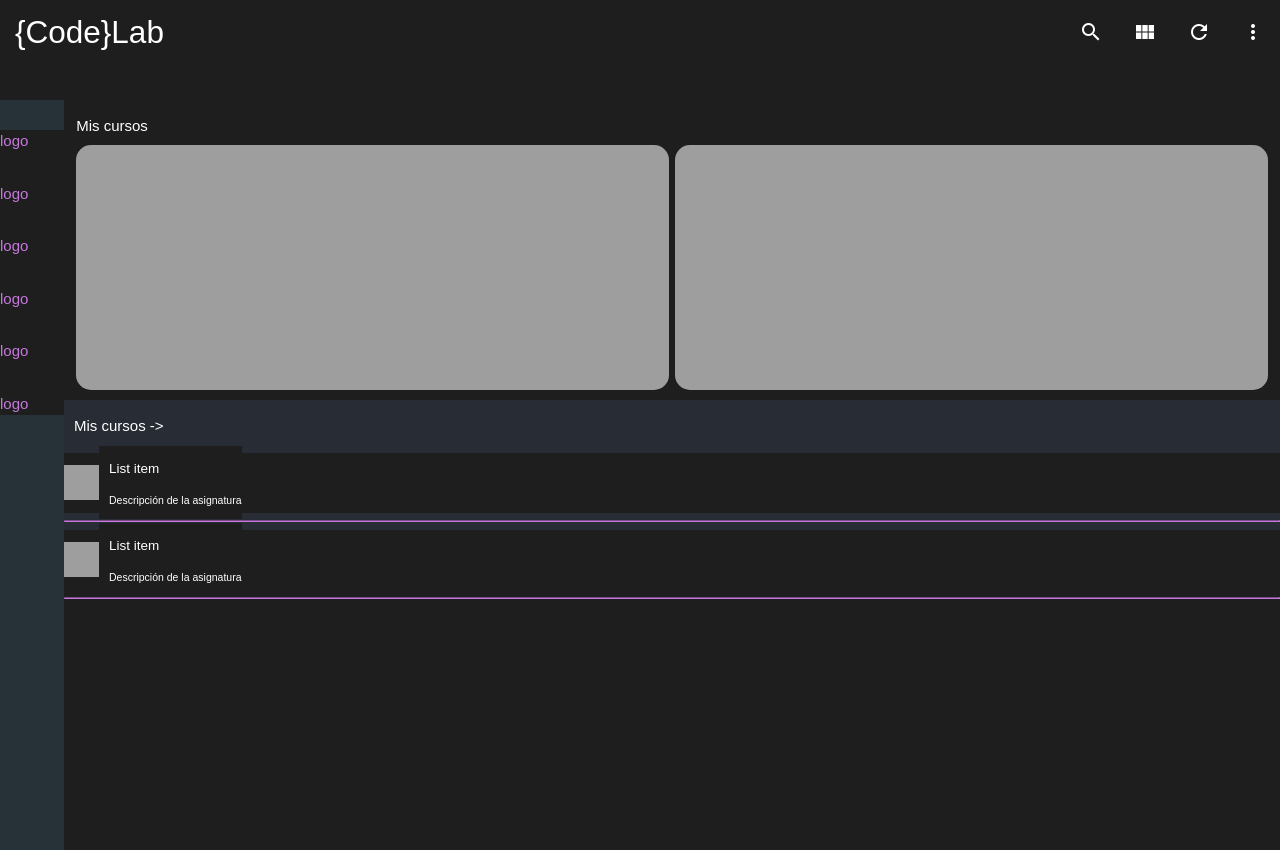
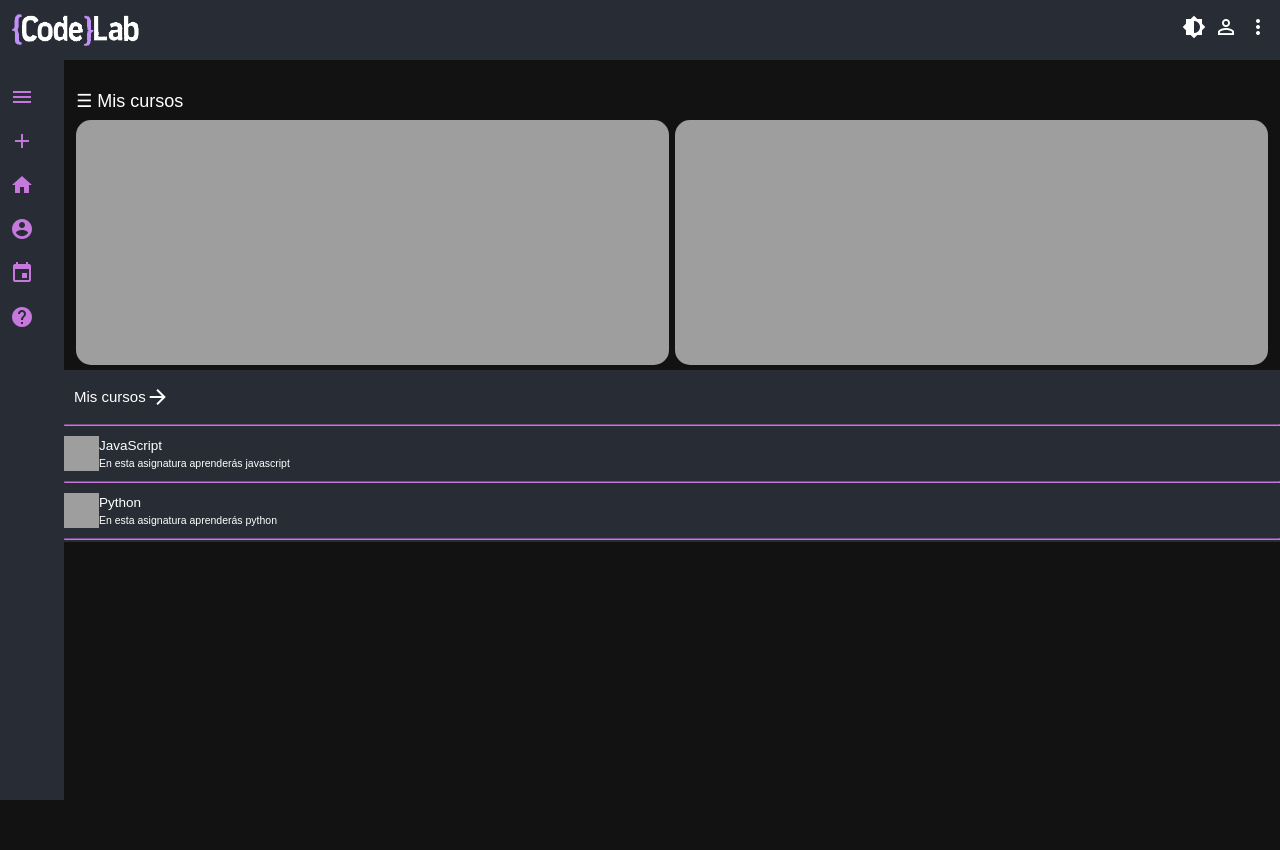
Before and after one commit to kassyade/CodeLab, a plain HTML site: page asignaturas.html in a window 1280 px wide. Drawn offline with nearby package versions, Linux system fonts and the light colour scheme.

Commit message:
asignaturas acabado con los iconos del materialize

```diff
--- a/Asignaturas.html
+++ b/asignaturas.html
@@ -23,52 +23,50 @@
         </div> -->
 
 
-        <nav class="encabezado blue-grey darken-4">
-            <div class="barra-menu">despl</div>
-            <div class="nav-wrapper">
-              <a href="#!" class="brand-logo"><i class="material-icons"></i>{Code}Lab</a>
-              <ul class="right hide-on-med-and-down">
-                <li><a href="sass.html"><i class="material-icons">search</i></a></li>
-                <li><a href="badges.html"><i class="material-icons">view_module</i></a></li>
-                <li><a href="collapsible.html"><i class="material-icons">refresh</i></a></li>
-                <li><a href="mobile.html"><i class="material-icons">more_vert</i></a></li>
-              </ul>
-            </div>
-        </nav>
-        <div class="barra-lateral blue-grey darken-4">
-            <div id="barra-logos">
-                <div>logo</div>
-                <div>logo</div>
-                <div>logo</div>
-                <div>logo</div>
-                <div>logo</div>
-                <div>logo</div>
-            </div>
+        <header class="header-asignaturas">
+            <img class="logo" src="imagenes/LogoTN2.png" alt="Logo Code Lab">
+            <ul>
+                <li><i class="material-icons">brightness_medium</i></li>
+                <li><i class="material-icons">perm_identity</i></li>
+                <li><i class="material-icons">more_vert</i></li>
+            </ul>
+        </header>
+        <div class="barra-lateral">
+            <ul>
+                <li><i class="material-icons">menu</i></li>
+                <li><i class="material-icons">add</i></li>
+            </ul>
+            <ul>
+                <li><i class="material-icons">home</i></li>
+                <li><i class="material-icons">account_circle</i></li>
+                <li><i class="material-icons">event</i></li>
+                <li><i class="material-icons">help</i></li>
+            </ul>
         </div>
 
         <div id="idImag">
-            <p>Mis cursos</p>
+            <p>☰ Mis cursos</p>
             <iframe src="logo1-local.html" id="logo1" frameborder="0" scrolling="no"></iframe>
             <iframe src="logo5-local.html" id="logo1-pequeño" frameborder="0" scrolling="no"></iframe>
             <iframe src="logo2-local.html" id="logo2" frameborder="0" scrolling="no"></iframe>
             <iframe src="logo6-local.html" id="logo2-pequeño" frameborder="0" scrolling="no"></iframe>
         </div>
         <div id="lista">
-            <p>Mis cursos -></p>
+            <p class="p-titulo">Mis cursos <i class="material-icons">arrow_forward</i></p><hr>
             <div class="listado">
                 <iframe src="logo3-local.html" id="logo3" frameborder="0" scrolling="no"></iframe>
-                <div>
-                    <p class="tit-asignatura">List item</p>
-                    <p class="parr-gris">Descripción de la asignatura</p>
-                </div>
+                <ul>
+                    <li class="tit-asignatura">JavaScript</li>
+                    <li class="parr-gris">En esta asignatura aprenderás javascript</lic>
+                </ul>
             </div>
             <hr>
             <div class="listado">
                 <iframe src="logo4-local.html" id="logo4" frameborder="0" scrolling="no"></iframe>
-                <div>
-                    <p class="tit-asignatura">List item</p>
-                    <p class="parr-gris">Descripción de la asignatura</p>
-                </div>
+                <ul>
+                    <li class="tit-asignatura">Python</li>
+                    <li class="parr-gris">En esta asignatura aprenderás python</lic>
+                </ul>
             </div>
             <hr>
         </div>
--- a/css/scss/_asignaturas.scss
+++ b/css/scss/_asignaturas.scss
@@ -1,5 +1,5 @@
 
-body>*{
+#idPagAsignaturas>*{
     //border: 1px solid white;
     color: white;
 }
@@ -8,30 +8,35 @@ body>*{
 hr {border-color: #C678DD;}
 
 #idPagAsignaturas {
+    background-color: $fondo-negro;
     display: grid;
     grid-template-columns: 5% 95%;
-    grid-template-rows: 100px 300px 150px 300px;
+    grid-template-rows: 70px 300px 172px 300px;
 }
 
 #lista {background-color: $menu;}
 
-.encabezado {
+.header-asignaturas {
+    @extend .header-global;
     grid-row: 1;
     grid-column: 1/3;
-    height: 100px;
-    #logos-pequeños {
-        color: #b2b2b2;
+    display: flex;
+    justify-content: space-between;
+    align-items: center;
+    ul {
+        display: flex;
+        column-gap: 8px;
     }
 }
 
 .barra-lateral {
+    @extend .lateral-global;
     grid-template-columns: 1;
     grid-row: 2/5;
-    #barra-logos {
+    width: 5%;
+    li {
+        line-height: 10px;
         color: #C678DD;
-        div {
-            margin-top: 30px;
-        }
     }
 }
 
@@ -40,9 +45,11 @@ hr {border-color: #C678DD;}
     grid-column: 2;
     display: grid;
     grid-template-columns: 1% 48.75% 0.5% 48.75% 1%;
-    grid-template-rows: 45px 245px 10px;
+    grid-template-rows: 50px 245px 10px;
+    background-color: $fondo-negro;
     p {
         grid-column: 2;
+        font-size: 120%;
     }
     #logo1-pequeño, #logo2-pequeño {
         display: none;
@@ -68,8 +75,10 @@ hr {border-color: #C678DD;}
 #lista {
     grid-row: 3;
     grid-column: 2;
-    p {
+    .p-titulo {
         margin-left: 10px;
+        display: flex;
+        align-items: center;
     }
     .tit-asignatura {font-size: 90%;}
     .parr-gris {font-size: 70%;}
@@ -77,7 +86,8 @@ hr {border-color: #C678DD;}
         display: flex;
         flex-direction: row;
         align-items: center;
-        height: 60px;
+        background-color: $color-barras;
+        height: 40px;
     }
     #logo3 {
         width: 35px;
@@ -96,7 +106,7 @@ hr {border-color: #C678DD;}
         grid-template-columns: 100%;
         grid-template-rows: 100px 400px 150px 300px;
     }
-    .encabezado {
+    .encabezado-asignaturas {
         grid-row: 1;
         grid-column: 1;
         .barra-menu{display: contents;}
--- a/css/scss/_variables.scss
+++ b/css/scss/_variables.scss
@@ -4,6 +4,7 @@ $color-secondario: #464646;
 $text-claro: #eee;
 $fondo-negro: #121212;
 $menu: #282C34;
+$color-barras: #282C34;
 
 
 // Layout
--- a/css/style.scss
+++ b/css/style.scss
@@ -3,12 +3,12 @@ $menu: #282C34;
 
 @import 'scss/_variables.scss';
 @import 'scss/_general.scss';
+@import 'scss/_header-global.scss';
+@import 'scss/_lateral-global.scss';
 @import 'scss/_login.scss';
 @import 'scss/_asignaturas.scss';
 @import 'scss/_header.scss';
 @import 'scss/_lateral.scss';
 @import 'scss/_contenido.scss';
-@import 'scss/_header-global.scss';
-@import 'scss/_lateral-global.scss';
 @import 'scss/_unidades.scss';
 @import 'scss/_foro.scss';
```
Also changed, not shown: Login.html (+1 -1 lines), css/style.css, 1 other file.
